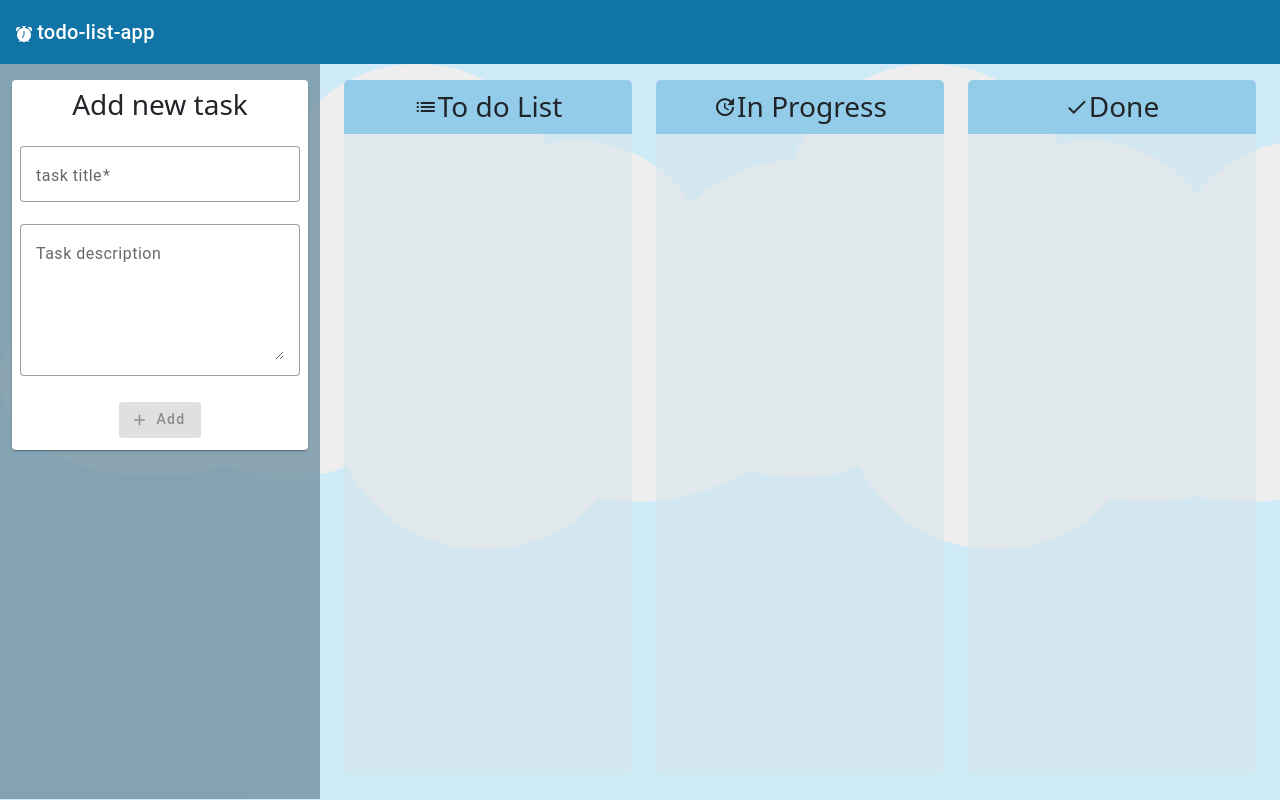
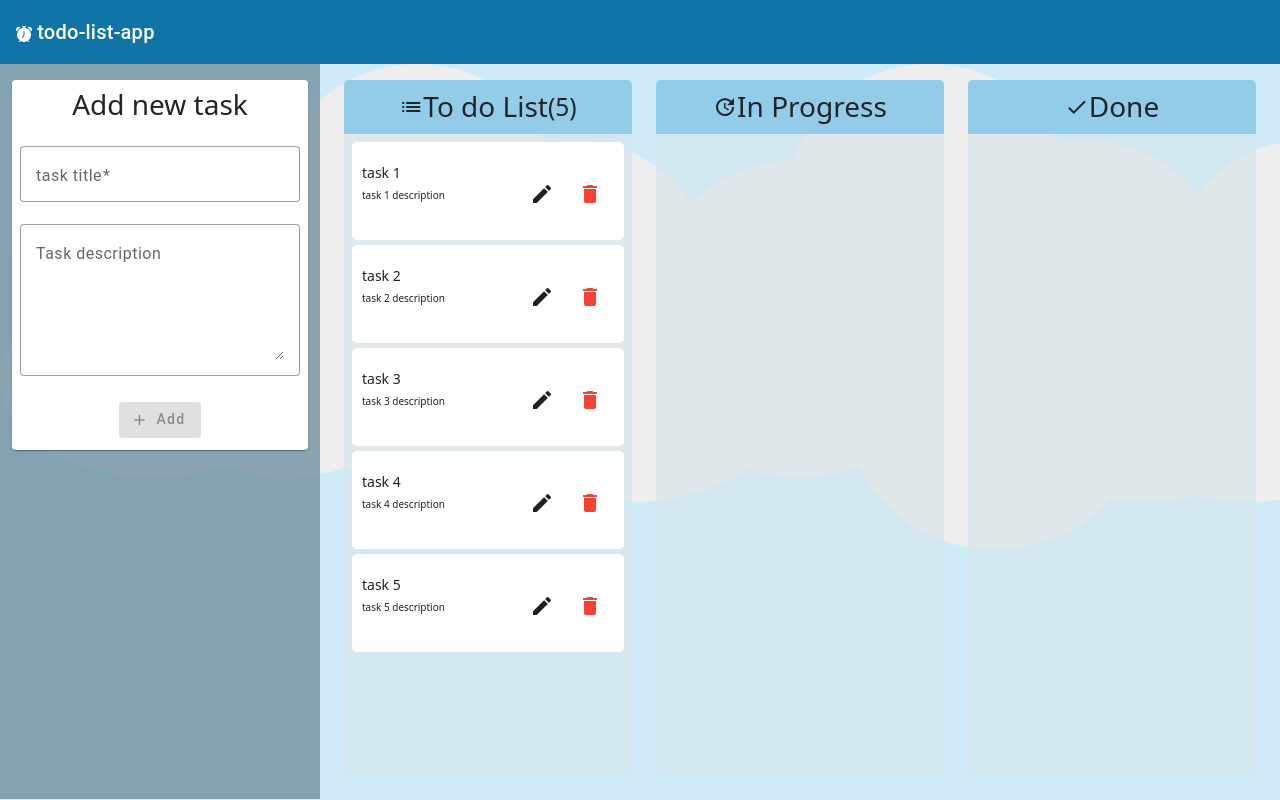
Before and after one commit to rajibjonchhen/todo-list-angular, an Angular app: page / in a window 1280 px wide. Built offline with nearby package versions, Linux system fonts and the light colour scheme.

Commit message:
mock task added

```diff
--- a/src/app/components/models/task.ts
+++ b/src/app/components/models/task.ts
@@ -1,4 +1,5 @@
 export interface ITask {
+  id?: number,
   title:string;
   description?:string;
   done:boolean
--- /dev/null
+++ b/src/app/components/todo/mock-task.ts
@@ -0,0 +1,34 @@
+import {ITask} from "../models/task"
+export const MyTaskList : ITask[] = [
+
+  {
+    id:1,
+    title:"task 1",
+    description:"task 1 description",
+    done:false
+  },
+  {
+    id:2,
+    title:"task 2",
+    description:"task 2 description",
+    done:false
+  },
+  {
+    id:3,
+    title:"task 3",
+    description:"task 3 description",
+    done:false
+  },
+  {
+    id:4,
+    title:"task 4",
+    description:"task 4 description",
+    done:false
+  },
+  {
+    id:5,
+    title:"task 5",
+    description:"task 5 description",
+    done:false
+  },
+]
--- a/src/app/components/todo/todo.component.html
+++ b/src/app/components/todo/todo.component.html
@@ -19,7 +19,7 @@
             (btnClicked)="addTask()"></app-button>
             <app-button *ngIf="isEditEnabled" color="primary" text="Update" icon="update" [isDisable]="todoForm.invalid"
             (btnClicked)="updateTask()"></app-button>
-            <app-button *ngIf="isEditEnabled" color="accent" text="Cancel" icon="undo" [isDisable]="todoForm.invalid"
+            <app-button *ngIf="isEditEnabled" color="accent" text="Cancel" icon="undo"
             (btnClicked)="cancelUpdate()"></app-button>
           </div>
           <!-- <button *ngIf="!isEditEnabled" (click) = "addTask()" mat-raised-button [disabled]="todoForm.invalid" color="primary">
--- a/src/app/components/todo/todo.component.ts
+++ b/src/app/components/todo/todo.component.ts
@@ -3,7 +3,7 @@ import { Component } from '@angular/core';
 import {FormBuilder, FormGroup, Validators} from '@angular/forms'
 import { ITask } from '../models/task';
 import { ITodos } from '../models/todos';
-
+import { MyTaskList } from './mock-task';
 @Component({
   selector: 'app-todo',
   templateUrl: './todo.component.html',
@@ -13,7 +13,7 @@ import { ITodos } from '../models/todos';
 export class TodoComponent {
 
   todoForm ! : FormGroup;
-  tasks: ITask[] = [];
+  tasks: ITask[] = [...MyTaskList];
   tasksInProgress : ITask[] = []
   tasksDone : ITask[] = [];
   todos:ITodos[] = [
@@ -51,6 +51,7 @@ export class TodoComponent {
 
   addTask(){
     this.tasks.push({
+      id:this.tasks.length+1,
       title:this.todoForm.value.title,
       description:this.todoForm.value.description,
       done:false
```
Also changed, not shown: src/app/services/task.service.ts (added, +10 -0 lines), 1 other file (tests, documents, lock files or other folders).
